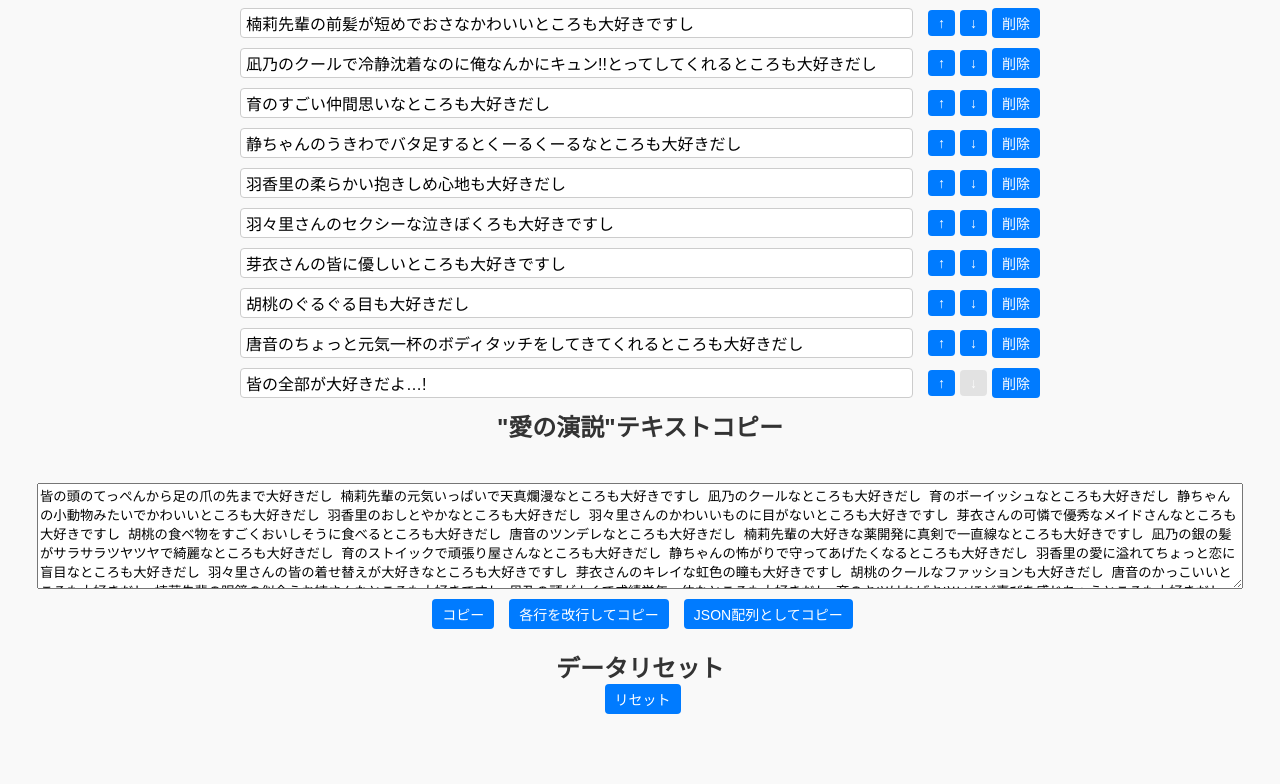
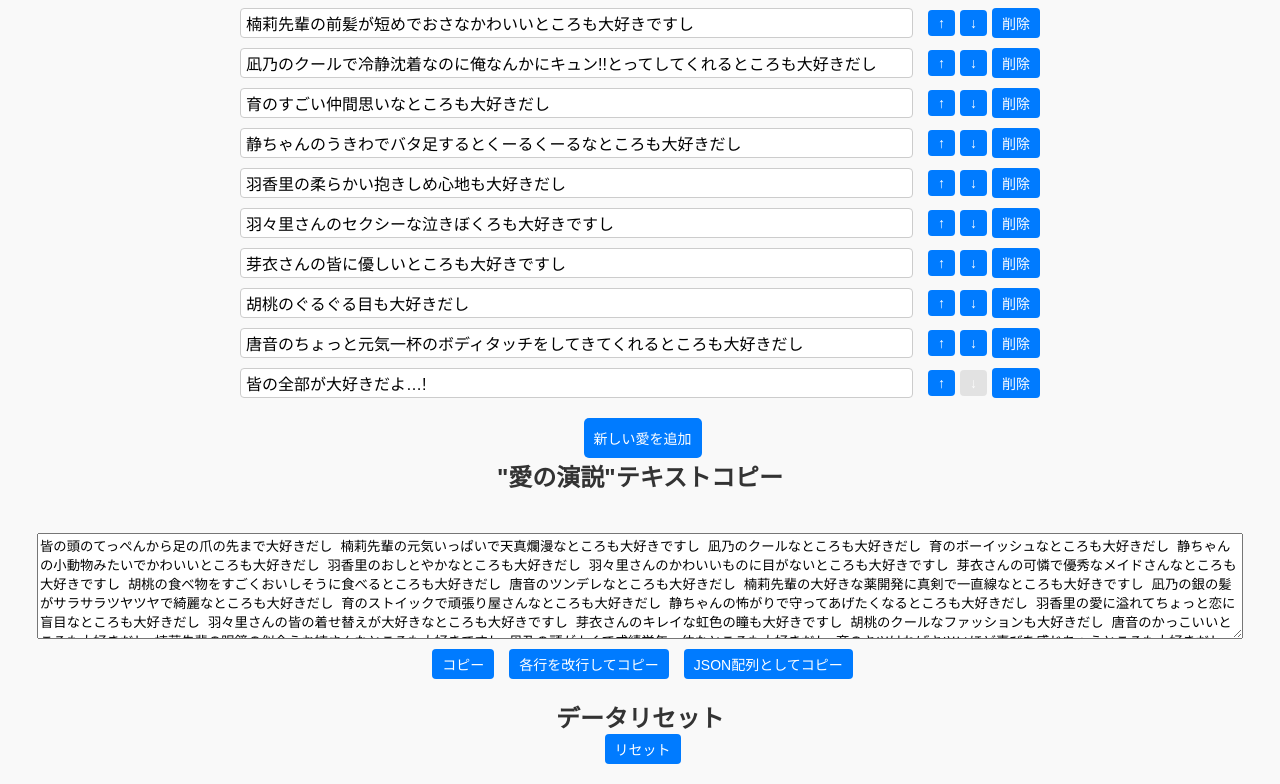
Before and after one commit to furen-button/love-editor, a React (Vite) app: page / in a window 1280 px wide. Shown: the part 8584-9368 px from the top of the page. Before the commit the page ends 9318 px from the top, so only its background shows below. Built offline with nearby package versions, Linux system fonts and the light colour scheme; a web font is replaced by a local one.

Commit message:
新しい愛を追加するボタンを追加

```diff
--- a/src/EditLoveData.tsx
+++ b/src/EditLoveData.tsx
@@ -238,7 +238,6 @@ const EditLoveData = () => {
       >
         ダウンロード
       </button>
-
       <h1 style={{ marginTop: '20px' }}>"愛の演説"編集</h1>
       <ul>
         {data.map((item, index) => (
@@ -271,6 +270,15 @@ const EditLoveData = () => {
           </li>
         ))}
       </ul>
+      <button
+        onClick={() => {
+          const newData = [...data, '大好きだし'];
+          setData(newData);
+        }}
+        style={{ marginTop: '10px', padding: '10px', backgroundColor: '#007BFF', color: '#fff', border: 'none', borderRadius: '5px', cursor: 'pointer' }}
+      >
+        新しい愛を追加
+      </button>
       <h1>"愛の演説"テキストコピー</h1>
       <textarea
         value={data.join(' ')}
```
